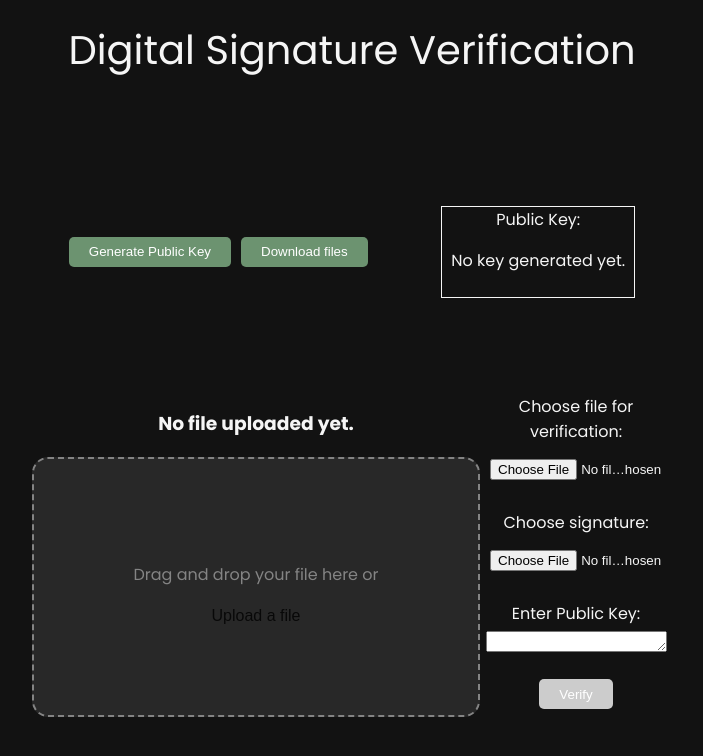
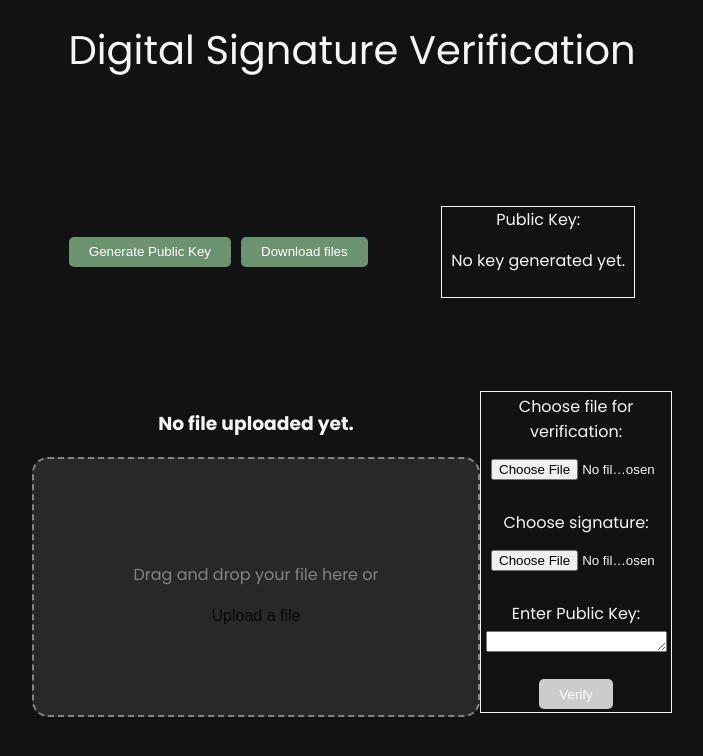
Before and after one commit to buennoo/Digital-signature, a React (Create React App) app in the folder client/: page / in a window 1280 px wide. Shown: the top 756 px of the page, without its empty margins (288-991 px from the left). Built offline with nearby package versions, Linux system fonts and the light colour scheme.

Commit message:
update frontend

```diff
--- a/client/src/styles/InteractiveSide.css
+++ b/client/src/styles/InteractiveSide.css
@@ -1,4 +1,5 @@
 .down-container{
     display: flex;
     flex-direction: row;
+    justify-content: space-around;
 }
--- a/client/src/styles/VerifyField.css
+++ b/client/src/styles/VerifyField.css
@@ -4,7 +4,9 @@
   justify-content: center;
   align-items: center;
   max-width: 50%;
-  width: 50%;
+  width: 40%;
+
+  border: 1px solid whitesmoke;
 }
 
 .file-input {
```
